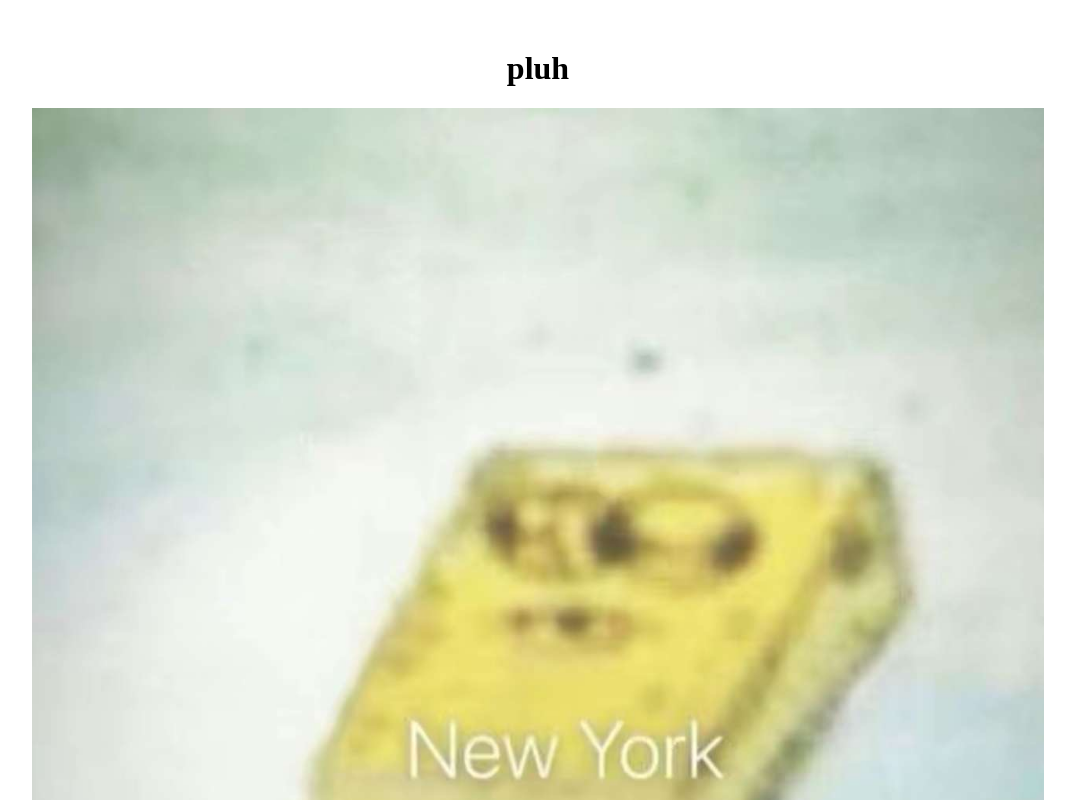
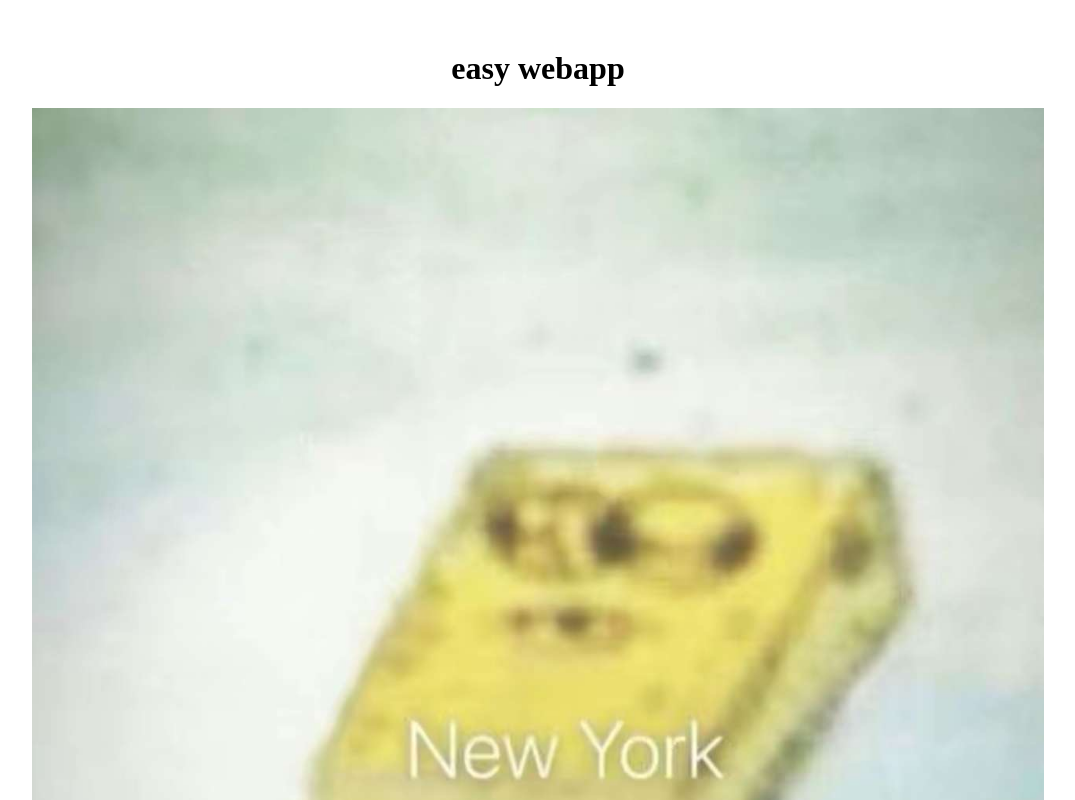
Before and after one commit to r-y4n/webapp, a Next.js app: page / in a window 1280 px wide. Shown: the top 800 px of the page, without its empty margins (102-1177 px from the left). Built offline with nearby package versions, Linux system fonts and the light colour scheme.

Commit message:
Update index.js

```diff
--- a/pages/index.js
+++ b/pages/index.js
@@ -24,7 +24,7 @@
 
   return (
     <div className={styles.container}>
-      <h1>pluh</h1>
+      <h1>easy webapp</h1>
       <img
         src={images[currentImageIndex]}
         alt="pluh"
```
